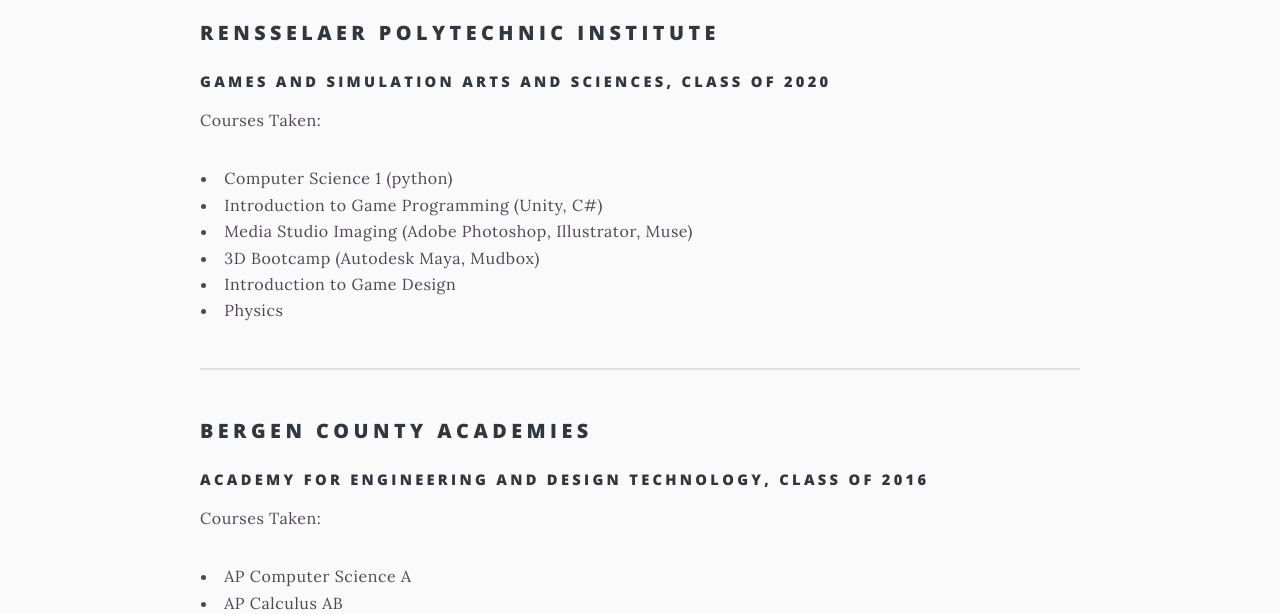
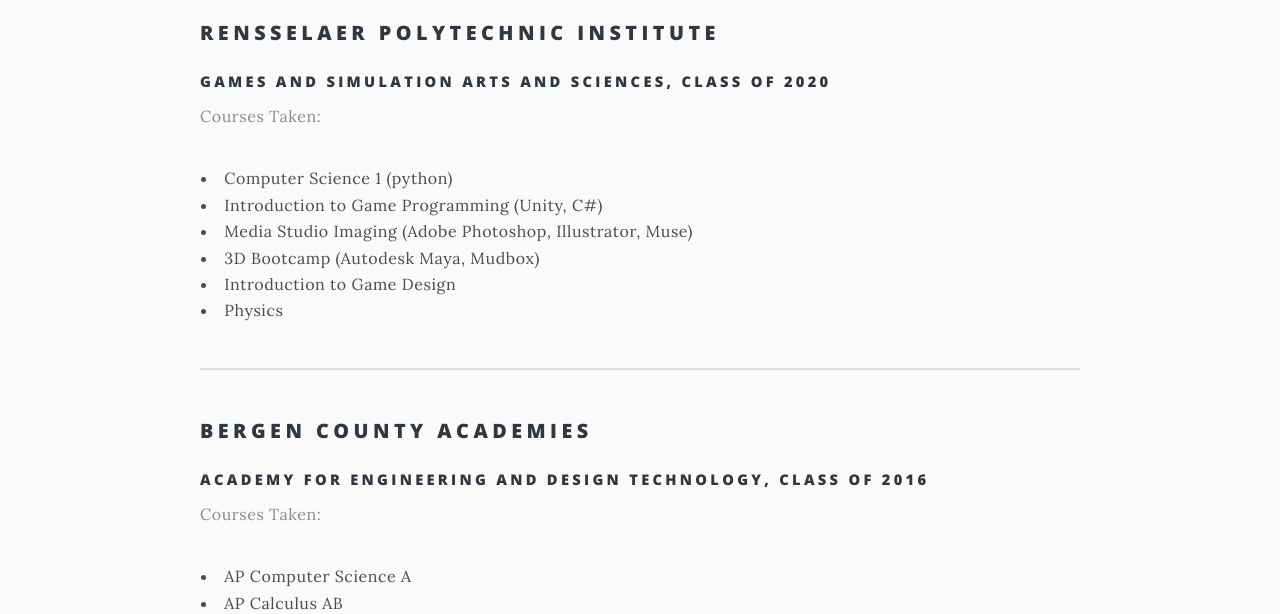
Before and after one commit to lillianhong/lillianhong.github.io, a Jekyll site: the page built from _posts/2016-01-05-education.html, in a window 1280 px wide. Shown: the part 130-744 px from the top of the page. Built offline with Jekyll 4.4.1, drawn with Linux system fonts in a browser that asks for light colours.

Commit message:
format subtitle education

```diff
--- a/_pages/contact-failure.html
+++ b/_pages/contact-failure.html
@@ -1,6 +1,6 @@
 ---
 id: 5
-title: Uh oh!
+title: Oh No!
 permalink: /contact-fail/
 options: nomenu, nolanding
 excerpt: something went wrong
--- a/_pages/contact-success.html
+++ b/_pages/contact-success.html
@@ -1,6 +1,6 @@
 ---
 id: 4
-title: CONTACT
+title: Contact
 permalink: /contact-success/
 options: nomenu, nolanding
 excerpt: success
--- a/_posts/2016-01-05-education.html
+++ b/_posts/2016-01-05-education.html
@@ -6,9 +6,11 @@
 tags: featured
 
 ---
+	<header>
 	<h2>Rensselaer Polytechnic Institute </h2>
-	<h4>Games and Simulation Arts and Sciences, Class of 2020</h4>
-		<p>Courses Taken:
+		<h4>Games and Simulation Arts and Sciences, Class of 2020</h4>
+			<p>Courses Taken:</p>
+	</header>
 		<ul>
 		<li>Computer Science 1 (python)</li>
 		<li>Introduction to Game Programming (Unity, C#)</li>
@@ -17,13 +19,14 @@
 		<li>Introduction to Game Design</li>
 		<li>Physics</li>
 		</ul>
-		</p>
+
 
 <hr />
-
+	<header>
 	<h2>Bergen County Academies</h2>
-	<h4>Academy for Engineering and Design Technology, Class of 2016</h4>
-		<p>Courses Taken:
+		<h4>Academy for Engineering and Design Technology, Class of 2016</h4>
+			<p>Courses Taken:</p>
+	</header>
 		<ul>
 		<li>AP Computer Science A</li>
 		<li>AP Calculus AB</li>
@@ -36,7 +39,6 @@
 		<li>Advanced Chemistry (3 years)</li>
 		<li>Advanced Biology (2 years)</li>
 		</ul>
-		</p>
 
 <hr />
 
```
